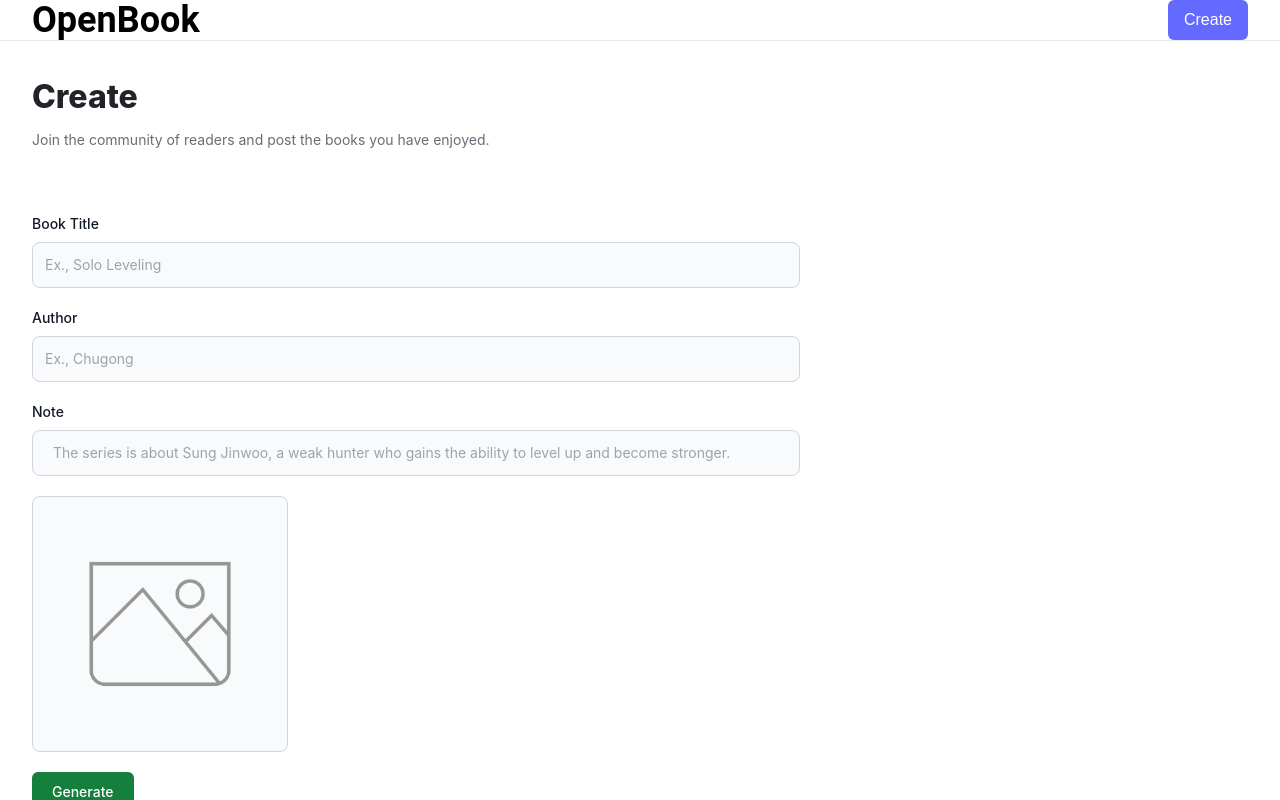
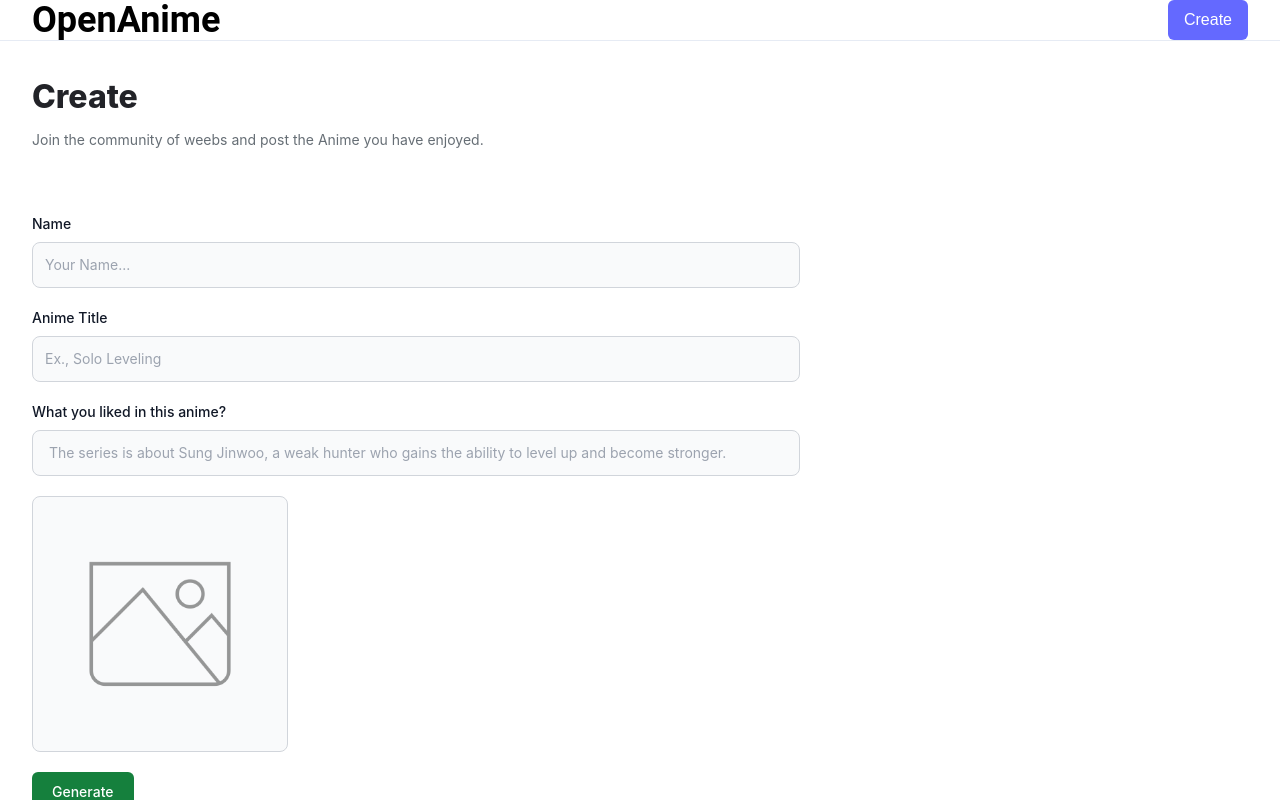
Before and after one commit to ImRishabhRawat/open-anime, a React (Vite) app in the folder client/: page /create-post in a window 1280 px wide. Shown: the top 800 px of the page. Built offline with nearby package versions, Linux system fonts and the light colour scheme.

Commit message:
Changed Api because of low images quality

```diff
--- a/client/index.html
+++ b/client/index.html
@@ -2,9 +2,9 @@
 <html lang="en">
   <head>
     <meta charset="UTF-8" />
-    <link rel="icon" type="image/svg+xml" href="/vite.svg" />
+    <link rel="icon" type="image/svg+xml" href="/favicon.ico" />
     <meta name="viewport" content="width=device-width, initial-scale=1.0" />
-    <title>Open Book</title>
+    <title>Open Anime</title>
   </head>
   <body>
     <div id="root"></div>
--- a/client/src/App.jsx
+++ b/client/src/App.jsx
@@ -12,7 +12,7 @@ const App = () => {
       <header className="w-full flex justify-between items-center bg-white sm:px-8 px-4 border-b border-b-[#e6ebf4]">
         <Link to="/">
           {/* <img src={logo} alt="OpenBook" className='w-28 object-contain' /> */}
-          <h1 className="font-logo font-bold text-4xl">OpenBook</h1>
+          <h1 className="font-logo font-bold text-4xl">OpenAnime</h1>
         </Link>
         {isLoggedIn ? (
         <Link to="/create-post"
--- a/client/src/pages/CreatePost.jsx
+++ b/client/src/pages/CreatePost.jsx
@@ -26,7 +26,8 @@ const CreatePost = () => {
     if (form.title && form.photo) {
       setLoading(true);
       try {
-        const response = await fetch('https://open-book-9xyb.onrender.com/api/v1/post', {
+        // const response = await fetch('https://open-book-9xyb.onrender.com/api/v1/post', {
+        const response = await fetch('http://localhost:8080/api/v1/post', {
           method: 'POST',
           headers: {
             'Content-Type': 'application/json',
@@ -52,7 +53,8 @@ const CreatePost = () => {
       console.log(form.title);
       try {
         setGeneratingImg(true);
-        const response = await fetch('https://open-book-9xyb.onrender.com/api/v1/book', {
+        // const response = await fetch('https://open-book-9xyb.onrender.com/api/v1/book', {
+          const response = await fetch('http://localhost:8080/api/v1/book', {
           method: 'POST',
           headers: {
             'Content-Type': 'application/json',
@@ -83,31 +85,31 @@ const CreatePost = () => {
         <div>
         <h1 className="font-extrabold text-[#222328] text-[32px]">Create</h1>
         <p className="mt-2 text-[#666e75] text-[14px] max-w-[500px]">
-         Join the community of readers and post the books you have enjoyed.</p>
+         Join the community of weebs and post the Anime you have enjoyed.</p>
       </div>
       <form className="mt-16 max-w-3xl" onSubmit={handleSubmit}>
         <div className="flex flex-col gap-5">
+          <FormField
+           labelName="Name"
+           type="text"
+           name="author"
+           placeholder="Your Name... "
+           value={form.author}
+           handleChange={handleChange}
+         />
         <FormField
-            labelName="Book Title"
+            labelName="Anime Title"
             type="text"
             name="title"
             placeholder="Ex., Solo Leveling "
             value={form.title}
             handleChange={handleChange}
           />
-           <FormField
-            labelName="Author"
-            type="text"
-            name="author"
-            placeholder="Ex., Chugong "
-            value={form.author}
-            handleChange={handleChange}
-          />
           <FormField
-            labelName="Note"
+            labelName="What you liked in this anime?"
             type="text"
             name="note"
-            placeholder="  The series is about Sung Jinwoo, a weak hunter who gains the ability to level up and become stronger."
+            placeholder=" The series is about Sung Jinwoo, a weak hunter who gains the ability to level up and become stronger."
             value={form.note}
             handleChange={handleChange}
           />
@@ -142,7 +144,7 @@ const CreatePost = () => {
           </button>
         </div>
         <div className="mt-10">
-          <p className="mt-2 text-[#666e75] text-[14px]">** Once you have added the book you want, you can share it with others in the community **</p>
+          <p className="mt-2 text-[#666e75] text-[14px]">** Once you have added the anime you want, you can share it with others in the community **</p>
           <button
             type="submit"
             className="mt-3 text-white bg-[#6469ff] font-medium rounded-md text-sm w-full sm:w-auto px-5 py-2.5 text-center"
--- a/client/src/pages/Home.jsx
+++ b/client/src/pages/Home.jsx
@@ -26,7 +26,8 @@ const Home = () => {
     setLoading(true);
 
     try {
-      const response = await fetch('https://open-book-9xyb.onrender.com/api/v1/post', {
+      // const response = await fetch('https://open-book-9xyb.onrender.com/api/v1/post', {
+      const response = await fetch('http://localhost:8080/api/v1/post', {
         method: 'GET',
         headers: {
           'Content-Type': 'application/json',
@@ -63,7 +64,7 @@ const Home = () => {
       <div>
         <h1 className="font-extrabold text-[#222328] text-[32px]">The Community Showcase</h1>
         <p className="mt-2 text-[#666e75] text-[14px] max-w-[500px]">
-          Discover books from different genres and cultures, recommended by readers worldwide. Find your next favorite book among them.</p>
+          Discover Anime from different genres and cultures, recommended by weebs worldwide. Find your next favorite Anime among them.</p>
       </div>
 
       <div className="mt-16">
```
Also changed, not shown: 2 other files (tests, documents, lock files or other folders).
